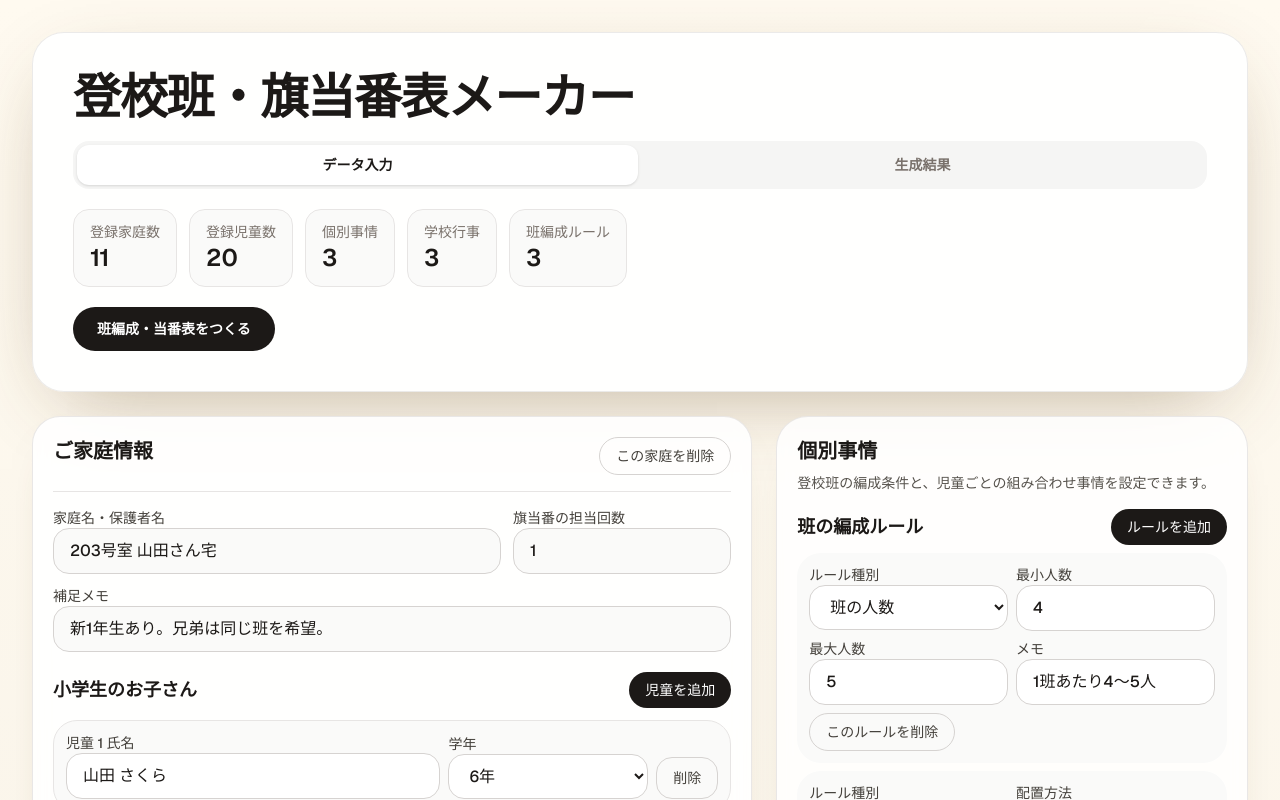
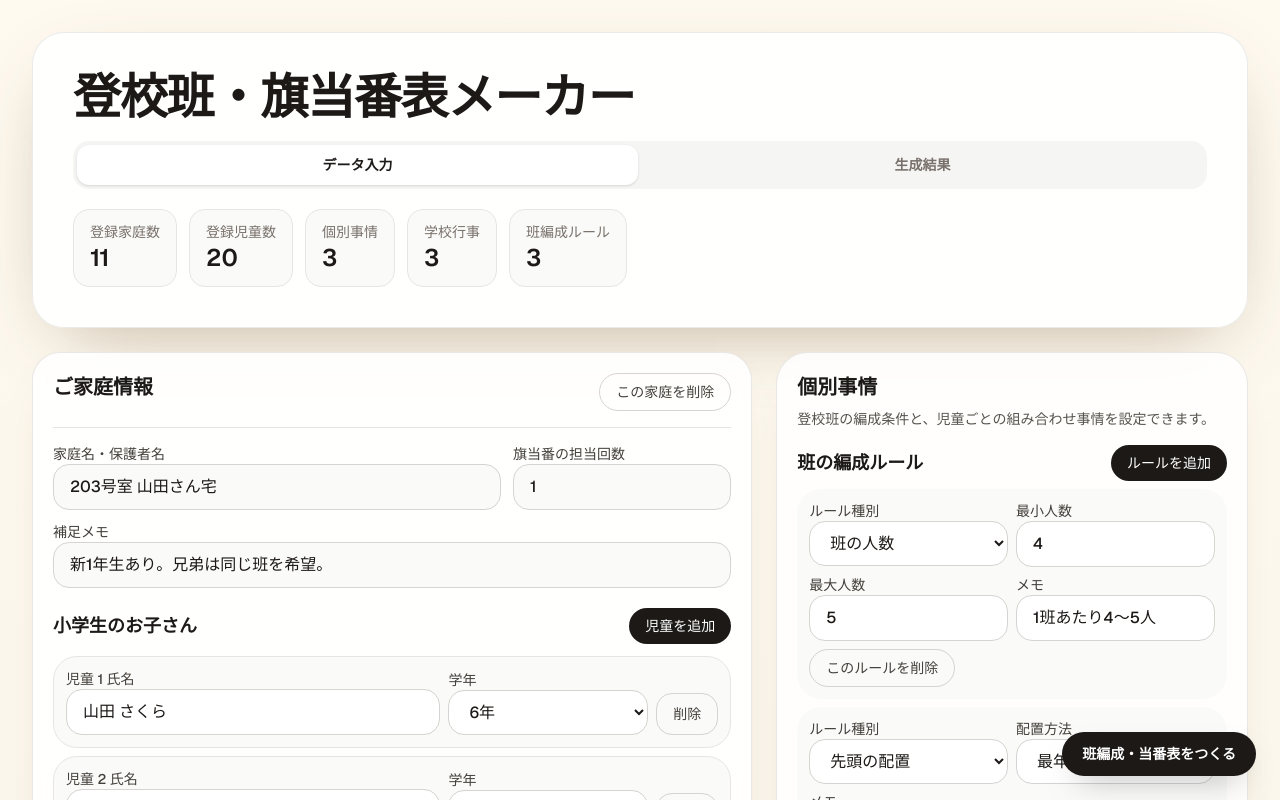
Before and after one commit to kusa-mochi/shudan-toko-maker, a Next.js app in the folder shudan-toko-maker/: page / in a window 1280 px wide. Shown: the top 800 px of the page. Built offline with nearby package versions, Linux system fonts and the light colour scheme.

Commit message:
「旗当番表をつくる」ボタンをフローティングCTA化した。

```diff
--- a/shudan-toko-maker/app/components/PlannerApp.tsx
+++ b/shudan-toko-maker/app/components/PlannerApp.tsx
@@ -10,10 +10,15 @@ import { PlannerHero } from "./PlannerHero";
 import { SchoolEventsPanel } from "./SchoolEventsPanel";
 
 function PlannerContent() {
-  const { activeTab } = usePlannerContext();
+  const { activeTab, isPlanStale, generatePlans } = usePlannerContext();
+
+  const handleGeneratePlans = () => {
+    generatePlans();
+    window.scrollTo({ top: 0, behavior: "smooth" });
+  };
 
   return (
-    <main className="min-h-screen bg-[linear-gradient(180deg,#fffaf0_0%,#f4efe3_42%,#ebe7dc_100%)] px-4 py-8 text-stone-900 sm:px-6 lg:px-8">
+    <main className="min-h-screen bg-[linear-gradient(180deg,#fffaf0_0%,#f4efe3_42%,#ebe7dc_100%)] px-4 py-8 pb-28 text-stone-900 sm:px-6 lg:px-8">
       <div className="mx-auto flex w-full max-w-7xl flex-col gap-6">
         <PlannerHero />
 
@@ -36,6 +41,21 @@ function PlannerContent() {
           </section>
         )}
       </div>
+
+      <div className="fixed bottom-4 right-4 z-50 sm:bottom-6 sm:right-6">
+        <button
+          type="button"
+          onClick={handleGeneratePlans}
+          className={`inline-flex items-center gap-2 rounded-full px-5 py-3 text-sm font-semibold shadow-[0_14px_32px_-16px_rgba(0,0,0,0.5)] transition ${
+            isPlanStale
+              ? "bg-amber-400 text-stone-900 hover:bg-amber-300"
+              : "bg-stone-900 text-white hover:bg-stone-700"
+          }`}
+        >
+          班編成・当番表をつくる
+          {isPlanStale && <span className="text-xs font-medium">未反映</span>}
+        </button>
+      </div>
     </main>
   );
 }
--- a/shudan-toko-maker/app/components/PlannerHero.tsx
+++ b/shudan-toko-maker/app/components/PlannerHero.tsx
@@ -10,10 +10,8 @@ export function PlannerHero() {
     groupRules,
     schoolEvents,
     lastSavedAt,
-    isPlanStale,
     activeTab,
     switchTab,
-    generatePlans,
   } = usePlannerContext();
 
   return (
@@ -79,23 +77,6 @@ export function PlannerHero() {
               <p className="text-2xl font-semibold text-stone-900">{groupRules.length}</p>
             </div>
           </div>
-
-          <div className="flex flex-wrap items-center gap-4">
-            <button
-              type="button"
-              onClick={generatePlans}
-              className={`rounded-full px-6 py-3 text-sm font-semibold transition ${
-                isPlanStale
-                  ? "bg-amber-400 text-stone-900 hover:bg-amber-300"
-                  : "bg-stone-900 text-white hover:bg-stone-700"
-              }`}
-            >
-              班編成・当番表をつくる
-            </button>
-            {isPlanStale && (
-              <p className="text-sm font-medium text-amber-700">入力内容に変更があります</p>
-            )}
-          </div>
         </div>
       </div>
     </section>
```
